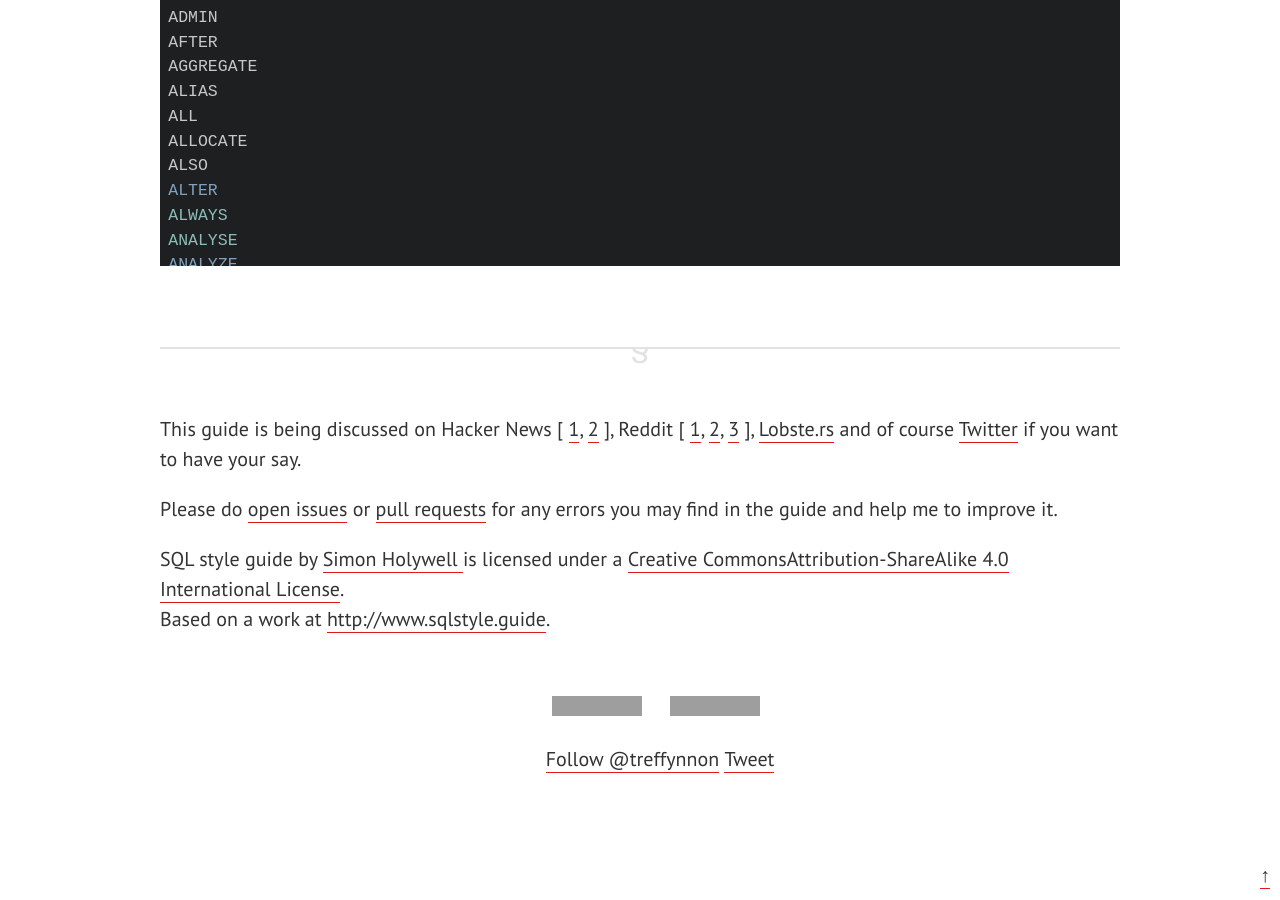
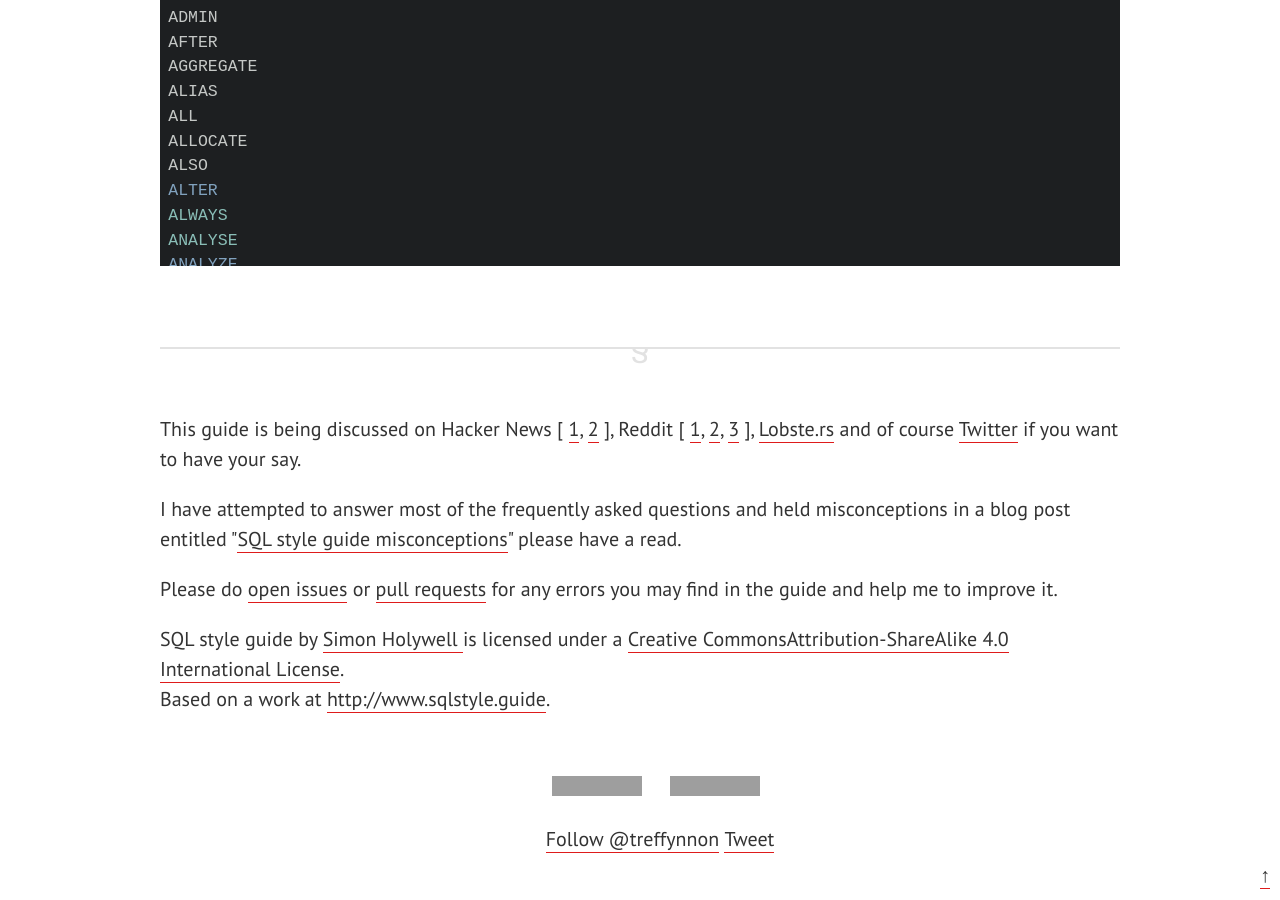
Before and after one commit to treffynnon/sqlstyle.guide, a Jekyll site: the page built from index.md, in a window 1280 px wide and 900 px high, scrolled down 10923 px. Built offline with Jekyll 4.4.1, drawn with Linux system fonts in a browser that asks for light colours; nearby versions of some CDN libraries; some web fonts are replaced; comment, search, counter and statistics services are not loaded; before the commit the page ends 11743 px from its top, so only the background shows below that; grey boxes are pictures that could not be loaded.

Commit message:
Add note about misconceptions article URL

```diff
--- a/_includes/foot.html
+++ b/_includes/foot.html
@@ -13,6 +13,11 @@
         <a href="https://lobste.rs/s/q9elee/sql_style_guide_by_simon_holywell">Lobste.rs</a> and
         of course <a href="https://twitter.com/search?f=tweets&q=&quot;sqlstyle.guide&quot;">Twitter</a>
         if you want to have your say.
+    </p>
+    <p>
+        I have attempted to answer most of the frequently asked questions and held misconceptions in a blog post
+        entitled "<a href="https://www.simonholywell.com/post/2016/12/sql-style-guide-misconceptions/">SQL style
+        guide misconceptions</a>" please have a read.
     </p>
     <p>Please do <a href="https://github.com/treffynnon/sqlstyle.guide/issues">open issues</a> or
         <a href="https://github.com/treffynnon/sqlstyle.guide/pulls/">pull requests</a> for any errors you
```
